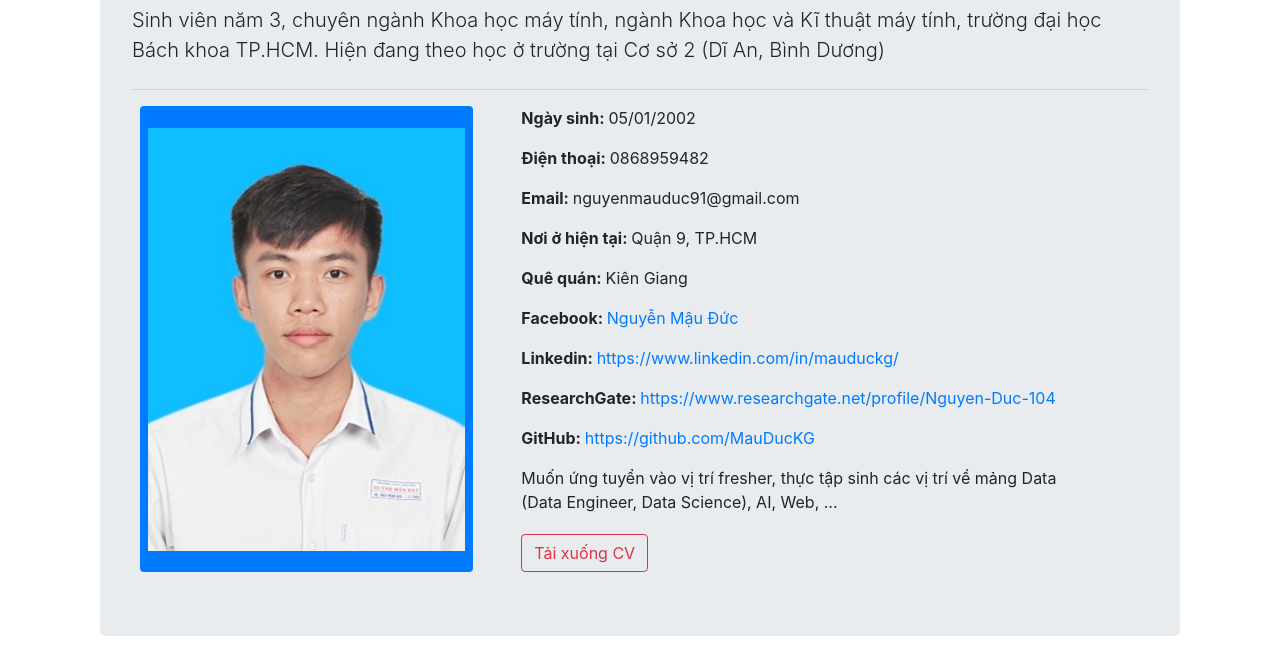
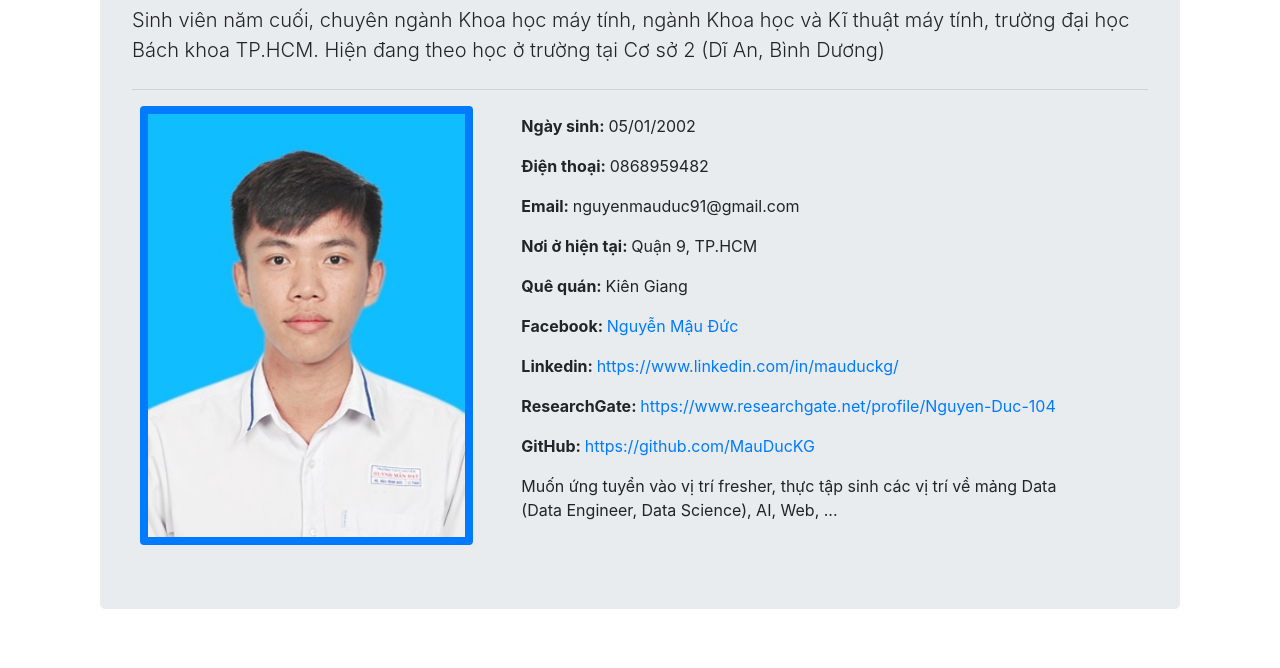
Before and after one commit to MauDucKG/CV, a plain HTML site: page index.html in a window 1280 px wide. Shown: the part 262-930 px from the top of the page. After the commit the page ends 903 px from the top, so only its background shows below. Drawn offline with nearby package versions, Linux system fonts and the light colour scheme.

Commit message:
duc: some change for new year

```diff
--- a/index.html
+++ b/index.html
@@ -70,7 +70,7 @@
           <div class="jumbotron">
             <h1 class="display-4">Nguyễn Mậu Minh Đức</h1>
             <p class="lead">
-              Sinh viên năm 3, chuyên ngành Khoa học máy tính, ngành Khoa học và
+              Sinh viên năm cuối, chuyên ngành Khoa học máy tính, ngành Khoa học và
               Kĩ thuật máy tính, trường đại học Bách khoa TP.HCM. Hiện đang theo
               học ở trường tại Cơ sở 2 (Dĩ An, Bình Dương)
             </p>
@@ -102,9 +102,6 @@
                   <p>
                     Muốn ứng tuyển vào vị trí fresher, thực tập sinh các vị trí về mảng Data (Data Engineer, Data Science), AI, Web, ...
                   </p>
-                  <form method="get" action="NGUYEN-MAU-MINH-DUC-TopCV.vn-110423.23401.pdf">
-                    <button class="btn btn-outline-danger mt-1" type="submit">Tải xuống CV</button>
-                  </form>
                 </span>
               </div>
             </div>
```
Also changed, not shown: quatrinh.html (+1 -1 lines).
